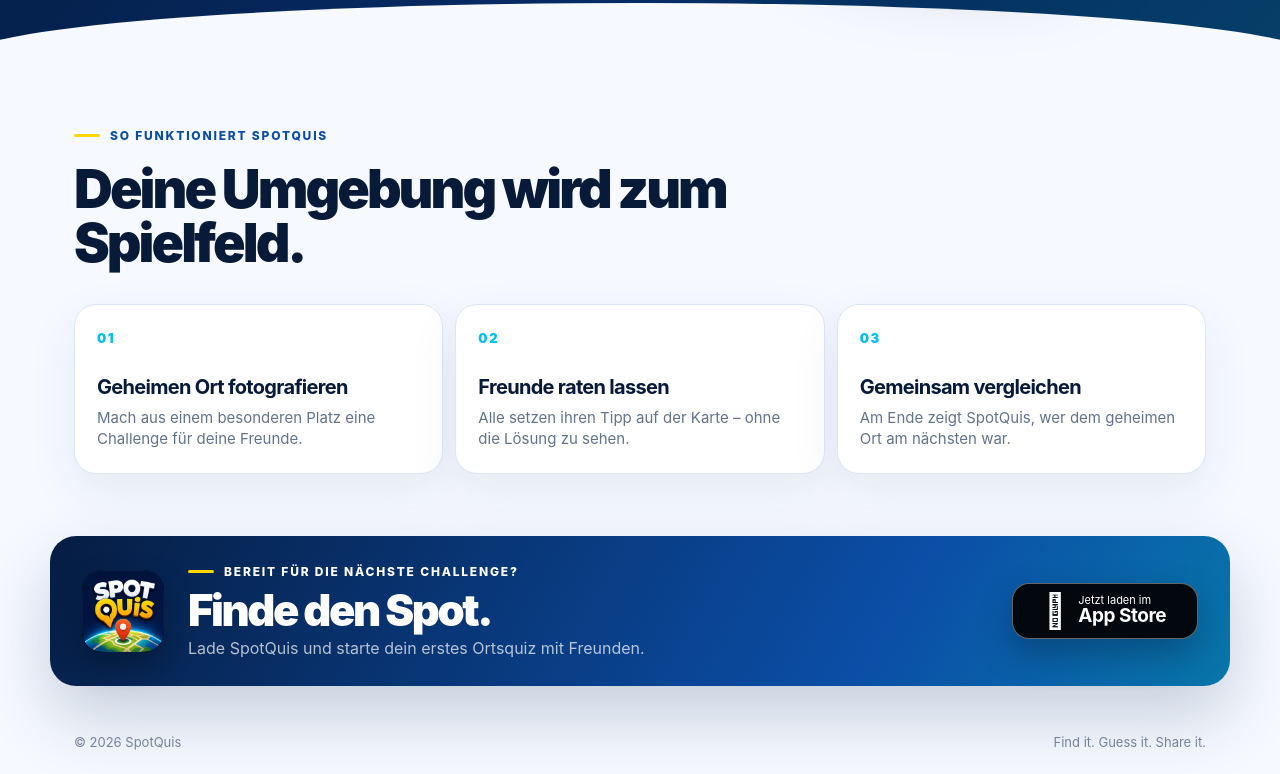
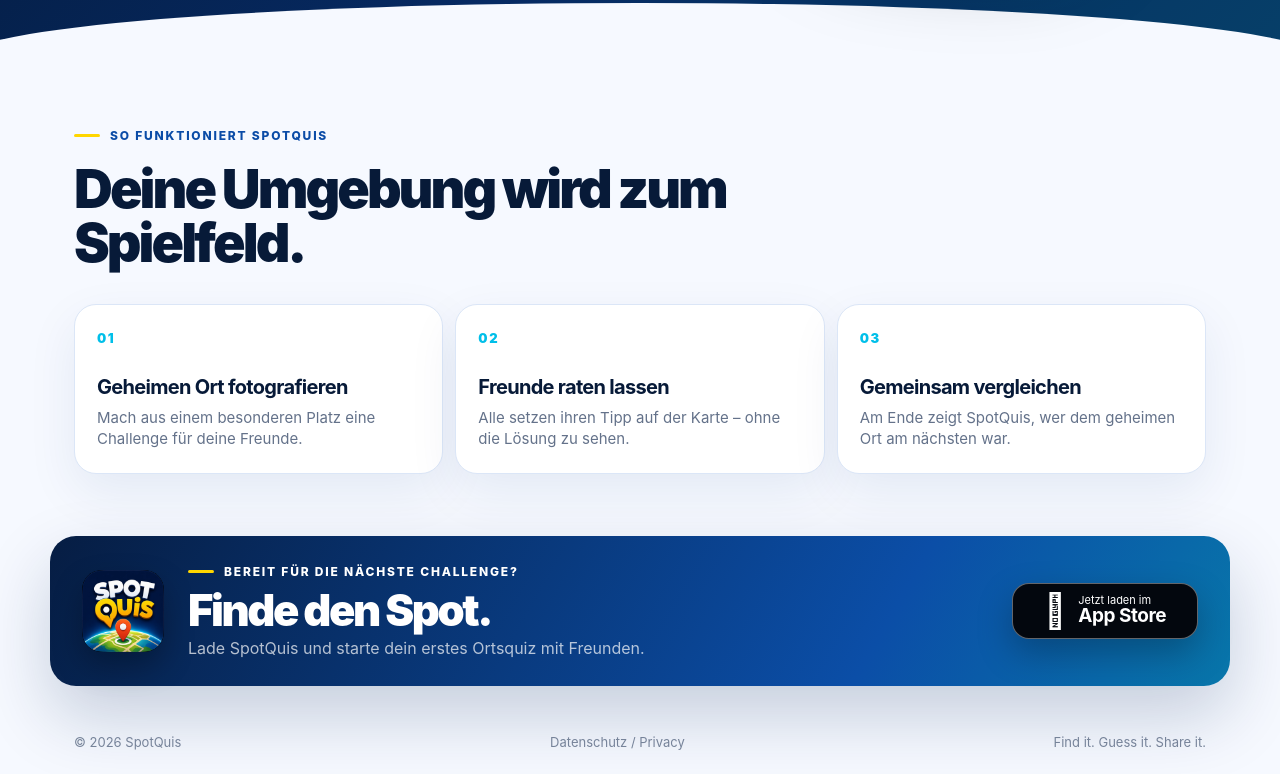
Before and after one commit to MSchatto/SpotQuis, a plain HTML site: page Website-GitHub-Pages/share/index.html in a window 1280 px wide. Shown: the part 582-1356 px from the top of the page. Drawn offline with Linux system fonts and the light colour scheme.

Commit message:
Datenschutzseite auf Share-Seite verlinken

```diff
--- a/Website-GitHub-Pages/share/index.html
+++ b/Website-GitHub-Pages/share/index.html
@@ -73,7 +73,7 @@
           <span><small>Jetzt laden im</small><strong>App Store</strong></span>
         </a>
       </section>
-      <footer><span>© 2026 SpotQuis</span><span>Find it. Guess it. Share it.</span></footer>
+      <footer><span>© 2026 SpotQuis</span><a href="../privacy/">Datenschutz / Privacy</a><span>Find it. Guess it. Share it.</span></footer>
     </main>
   </body>
 </html>
```
